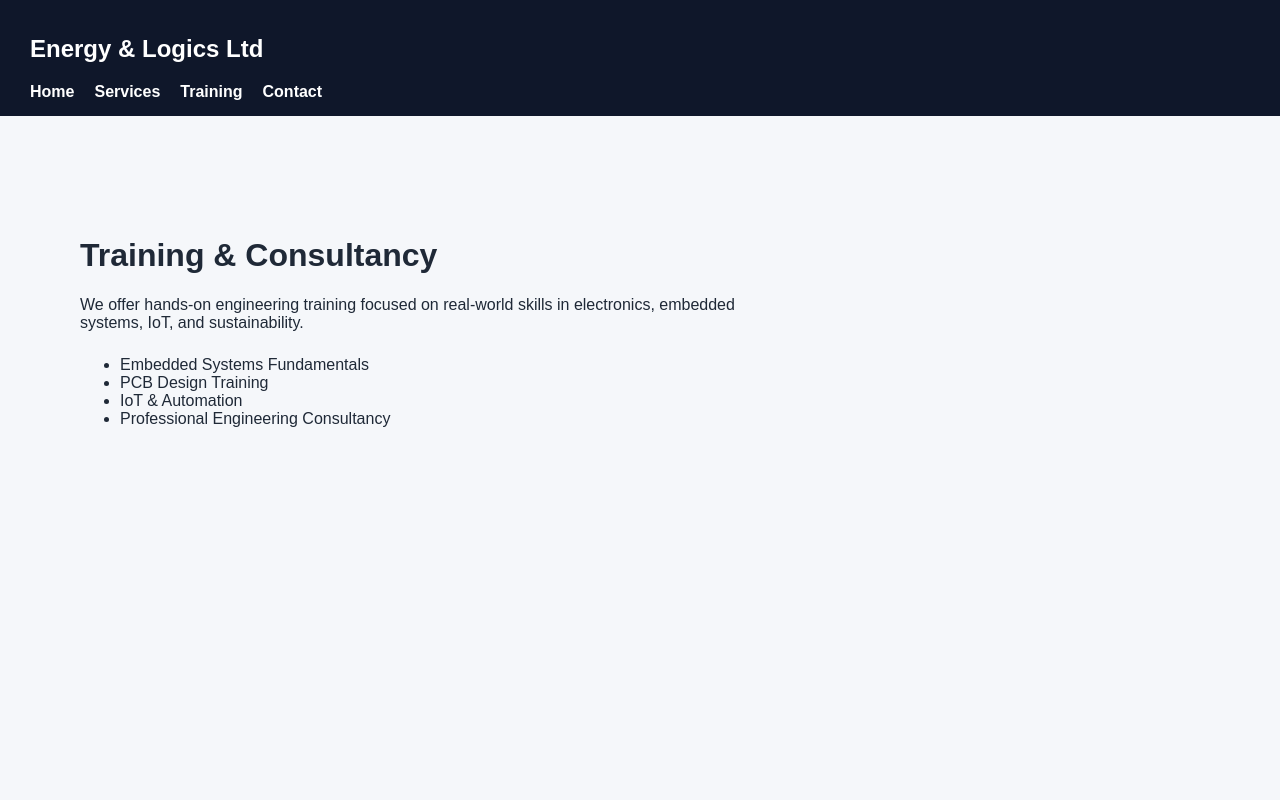
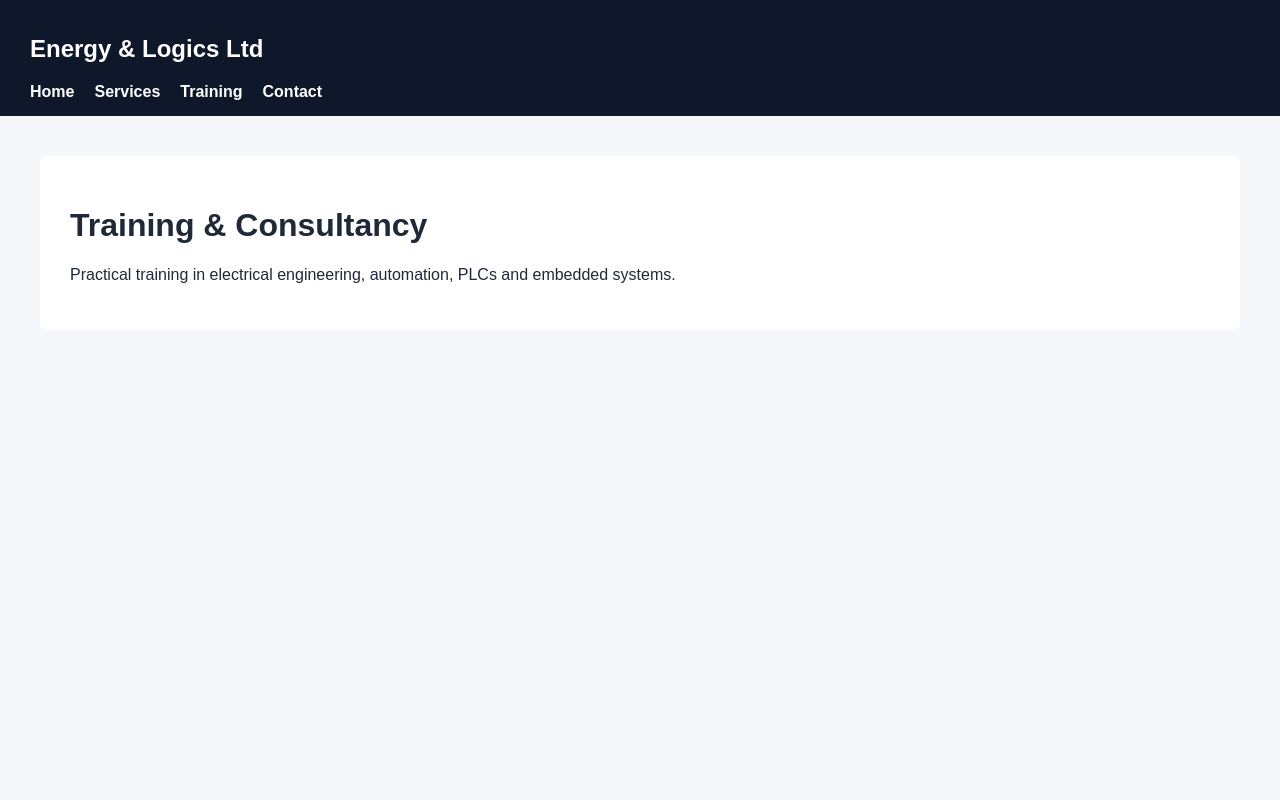
Before and after one commit to Elie250/Energy-and-logics, a Next.js app: page /training in a window 1280 px wide. Shown: the top 800 px of the page. Built offline with nearby package versions, Linux system fonts and the light colour scheme.

Commit message:
Update page.js

```diff
--- a/app/training/page.js
+++ b/app/training/page.js
@@ -1,19 +1,11 @@
-export default function TrainingPage() {
+export default function Training() {
   return (
-    <main style={{ padding: "60px 40px" }}>
+    <div className="section">
       <h1>Training & Consultancy</h1>
-
-      <p style={{ maxWidth: "700px", marginTop: "16px" }}>
-        We offer hands-on engineering training focused on real-world skills in
-        electronics, embedded systems, IoT, and sustainability.
+      <p>
+        Practical training in electrical engineering,
+        automation, PLCs and embedded systems.
       </p>
-
-      <ul style={{ marginTop: "24px" }}>
-        <li>Embedded Systems Fundamentals</li>
-        <li>PCB Design Training</li>
-        <li>IoT & Automation</li>
-        <li>Professional Engineering Consultancy</li>
-      </ul>
-    </main>
-  )
+    </div>
+  );
 }
```
